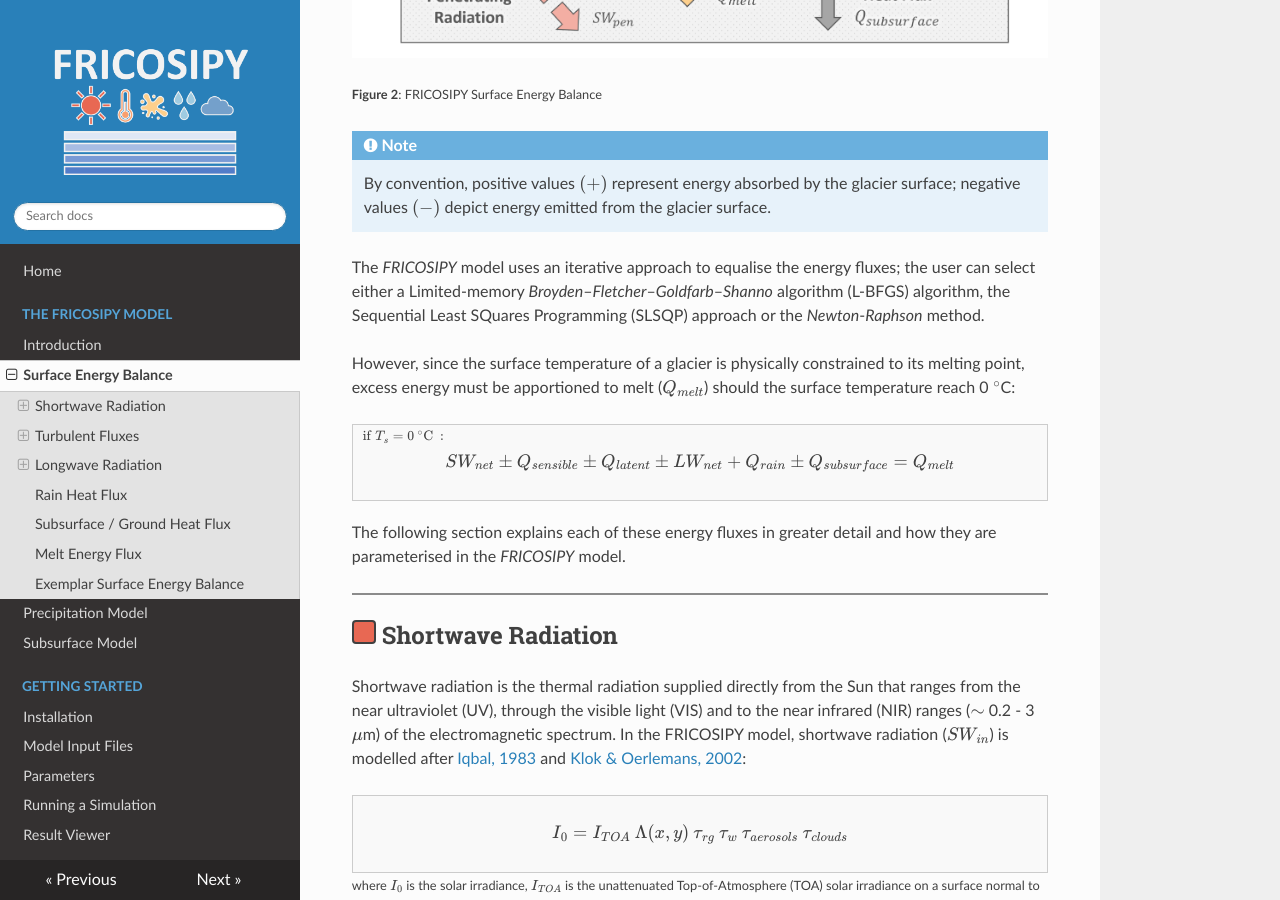
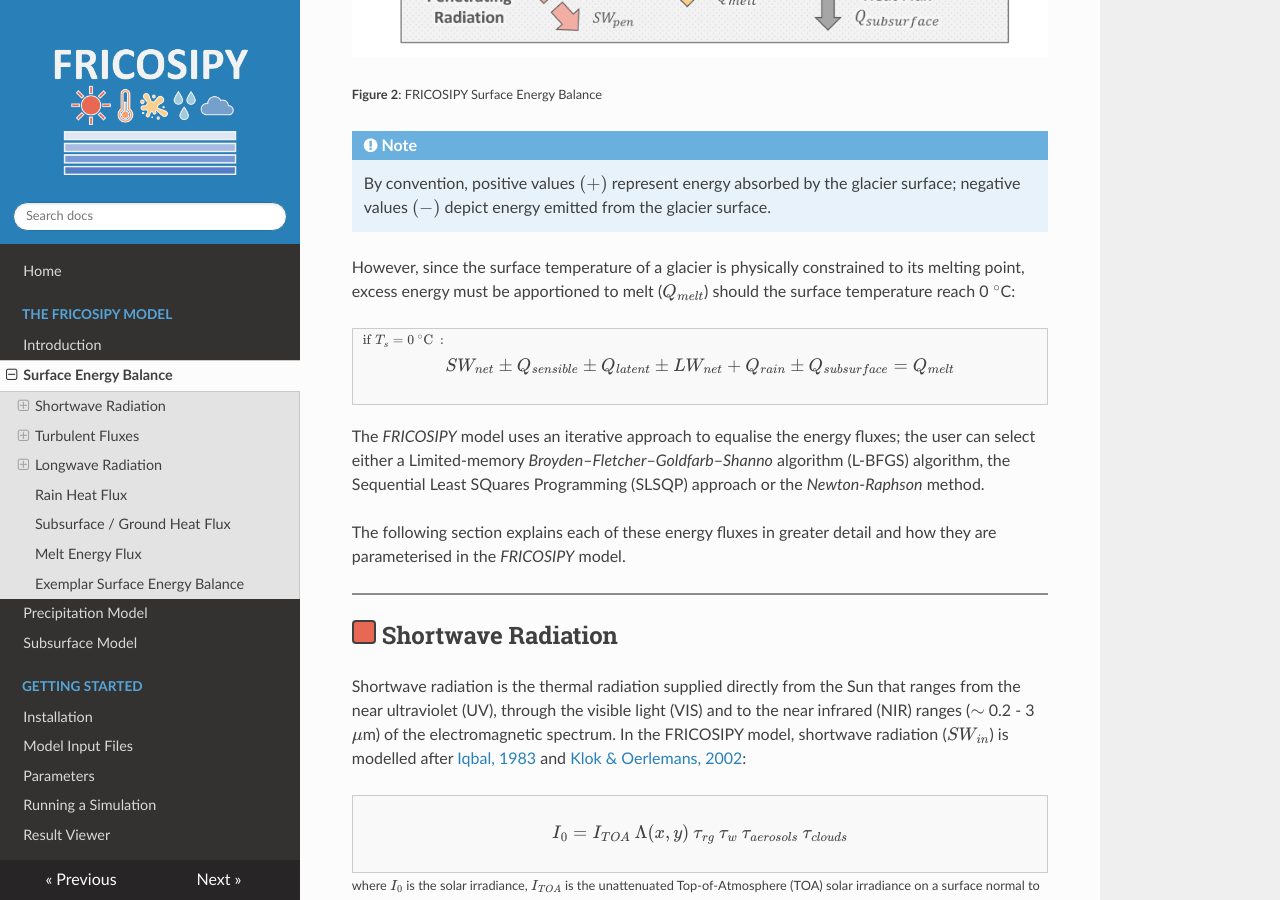
Before and after one commit to MarcusGastaldello/FRICOSIPY, an MkDocs documentation site: the page built from docs/surface_energy_balance.md, in a window 1280 px wide and 900 px high, scrolled down 706 px. Built offline with MkDocs 1.6.1, drawn with Linux system fonts in a browser that asks for light colours; nearby versions of some CDN libraries; part of the change alters nothing that is shown.

```diff
--- a/docs/surface_energy_balance.md
+++ b/docs/surface_energy_balance.md
@@ -18,8 +18,6 @@ $$
 
     By convention, positive values $(+)$ represent energy absorbed by the glacier surface; negative values $(-)$ depict energy emitted from the glacier surface.
 
-The *FRICOSIPY* model uses an iterative approach to equalise the energy fluxes; the user can select either a Limited-memory *Broyden*–*Fletcher*–*Goldfarb*–*Shanno* algorithm (L-BFGS) algorithm, the Sequential Least SQuares Programming (SLSQP) approach or the *Newton*-*Raphson* method.
-
 However, since the surface temperature of a glacier is physically constrained to its melting point, excess energy must be apportioned to melt ($Q_{melt}$) should the surface temperature reach 0 $^\circ$C:
 
 <div style="border:1px solid #ccc; padding:10px; background:#f9f9f9; position:relative;">
@@ -33,6 +31,9 @@ However, since the surface temperature of a glacier is physically constrained to
   $$
 </div>
 <div style="height: 20px;"></div>
+
+The *FRICOSIPY* model uses an iterative approach to equalise the energy fluxes; the user can select either a Limited-memory *Broyden*–*Fletcher*–*Goldfarb*–*Shanno* algorithm (L-BFGS) algorithm, the Sequential Least SQuares Programming (SLSQP) approach or the *Newton*-*Raphson* method.
+
 The following section explains each of these energy fluxes in greater detail and how they are parameterised in the *FRICOSIPY* model.
 
 <hr style="height:2px; background-color:#8b8b8b; border:none;" />
```
